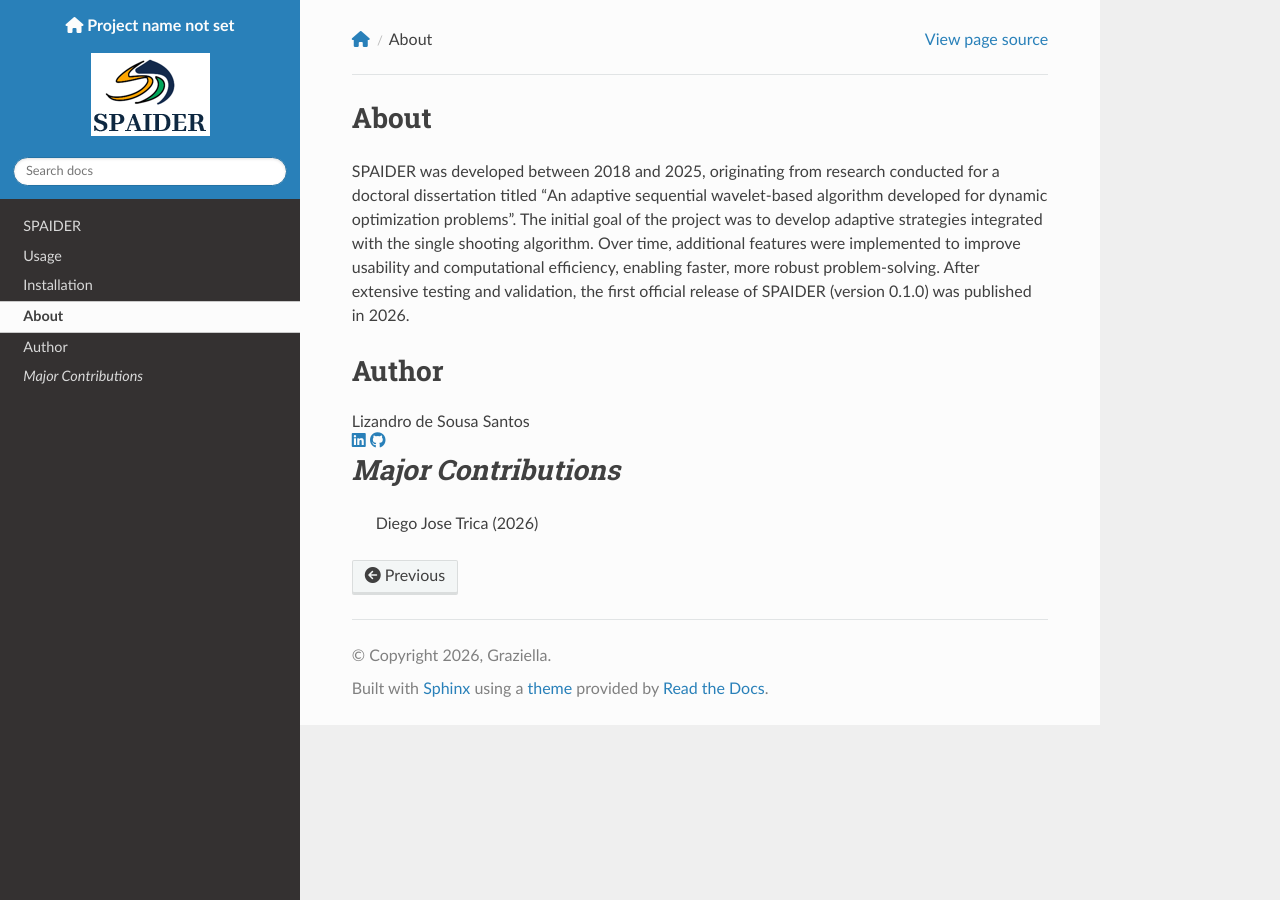
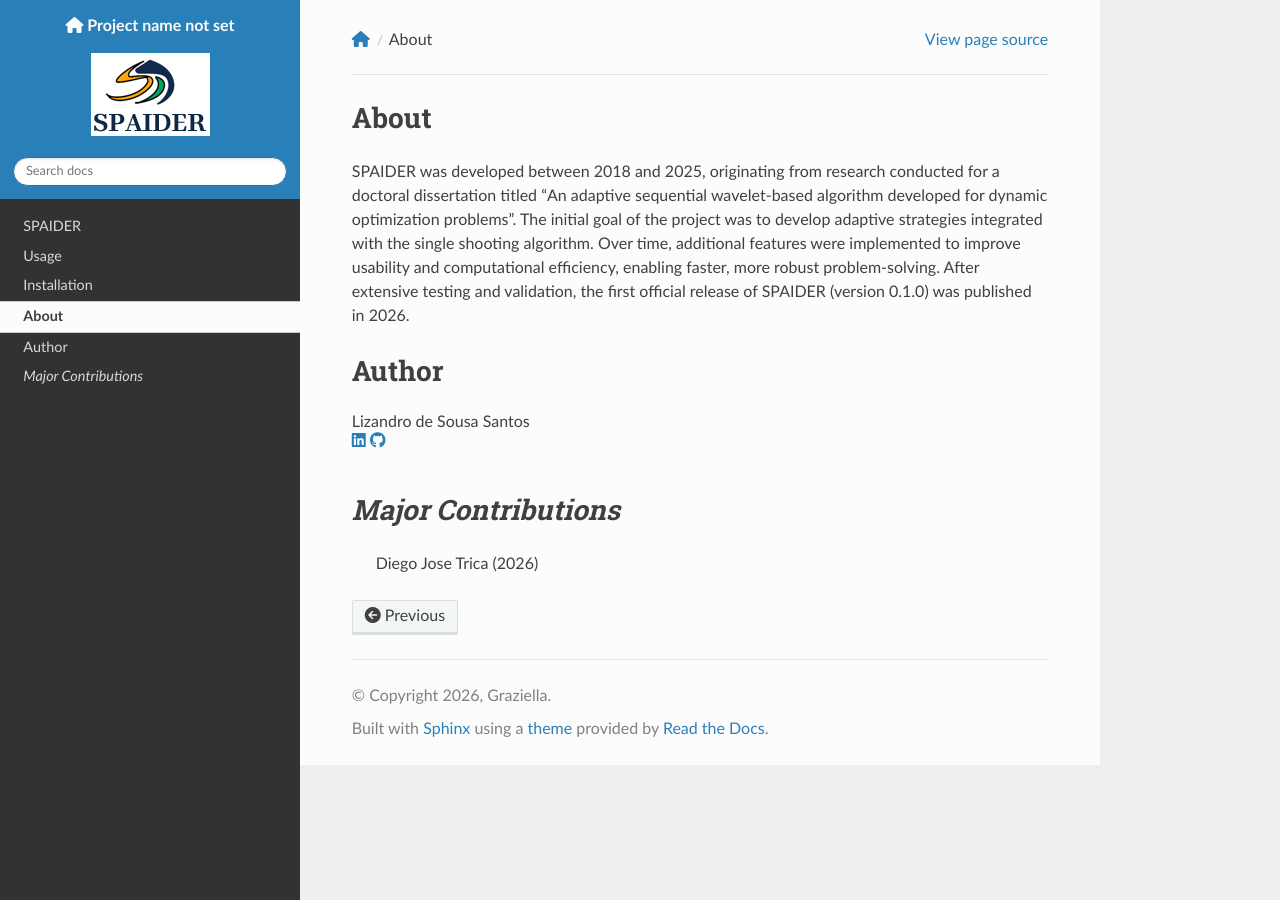
Before and after one commit to LizandroCloud/SPAIDER-M, a Sphinx documentation site: the page built from docs/source/about.rst, in a window 1280 px wide. Built offline with Sphinx 7.4.7 and the Read the Docs theme 3.1.0, drawn with Linux system fonts in a browser that asks for light colours.

Commit message:
Update about.rst

```diff
--- a/docs/source/about.rst
+++ b/docs/source/about.rst
@@ -19,6 +19,9 @@ Author
      <br>
    </div>
 
+.. raw:: html
+
+   <div style="margin-top: 40px;"></div>
 
 *Major Contributions*
 ===================
```
